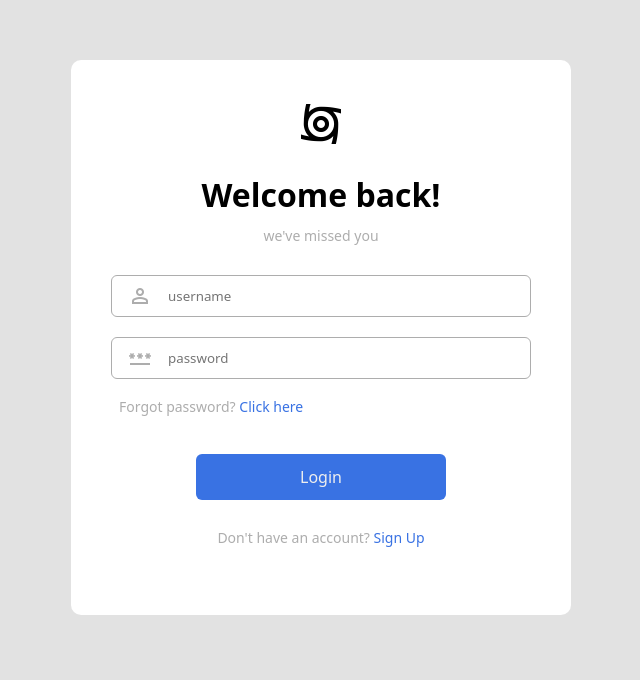
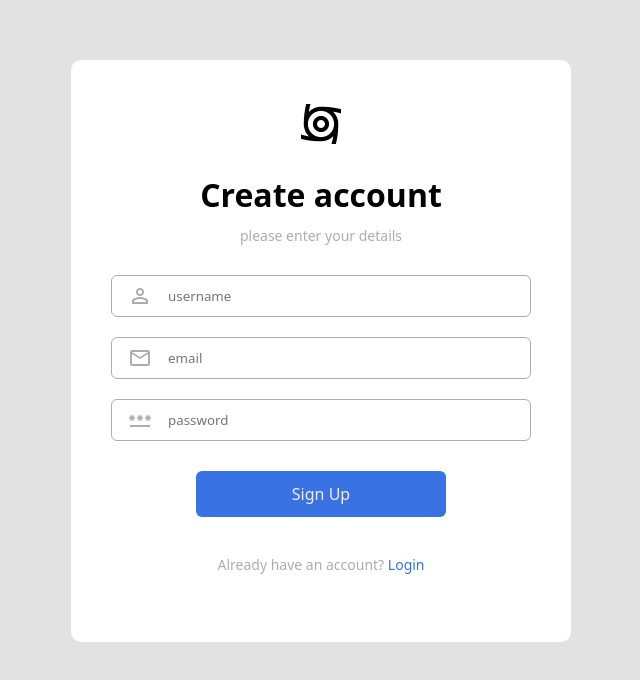
Before and after one commit to SnrJay/loginPage, a React (Vite) app: page / in a window 1280 px wide. Shown: the top 680 px of the page, without its empty margins (319-959 px from the left). Built offline with nearby package versions, Linux system fonts and the light colour scheme.

Commit message:
makes a very minor adjustment to a tenary operator

```diff
--- a/src/componets/login-signUp/loginSignUp.jsx
+++ b/src/componets/login-signUp/loginSignUp.jsx
@@ -2,7 +2,7 @@ import { useState } from "react";
 import "./loginSignUp.css";
 
 const LoginSignUp = () => {
-  const [action, setAction] = useState("Login");
+  const [action, setAction] = useState("Sign Up");
 
   return (
     <div className="container">
```
